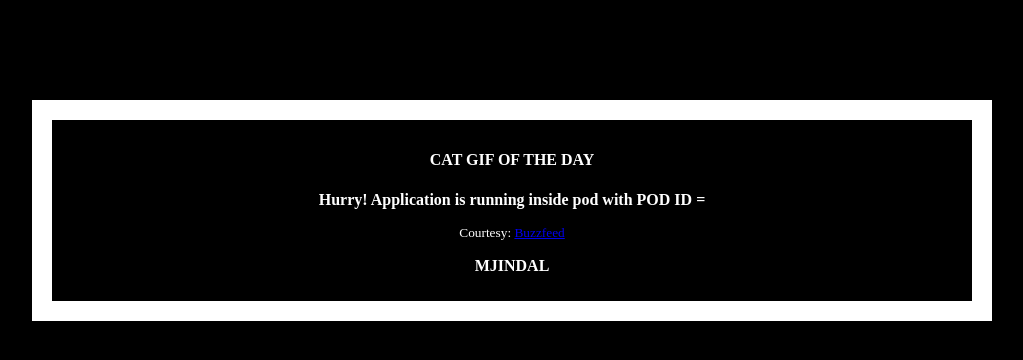
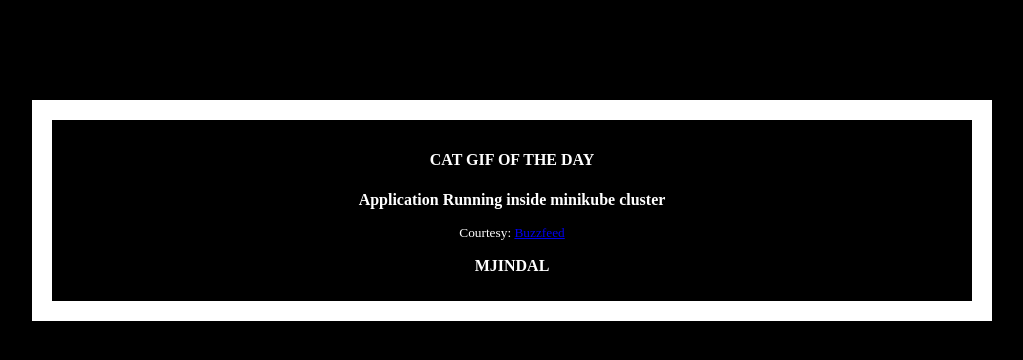
Before and after one commit to manishjindal/myflaskapp-forminikube, a Flask app: template templates/index.html in a window 1280 px wide. Shown: the top 360 px of the page, without its empty margins (128-1151 px from the left). Run offline with Flask 2, Linux system fonts and the light colour scheme; the template is opened without the code that fills it, so the values that code supplies are empty.

Commit message:
reverted changes for example

```diff
--- a/app.py
+++ b/app.py
@@ -24,8 +24,7 @@ images = [
 def index():
     url = random.choice(images)
     sample_string = "mjindal";
-    output=subprocess.check_output("cat /proc/self/cgroup | grep kubepods | sed s/\\\\//\\\\n/g | tail -1", shell=True);
-    return render_template('index.html', url=url , str=output)
+    return render_template('index.html', url=url , str=sample_string)
 
 if __name__ == "__main__":
     app.run(host="0.0.0.0")
--- a/templates/index.html
+++ b/templates/index.html
@@ -21,7 +21,7 @@
     <div class="container">
       <h4>Cat Gif of the day</h4>
       <img src="{{url}}" /> </br>
-      <b>Hurry! Application is running inside pod with POD ID = {{str}}</b>
+      <b>Application Running inside minikube cluster</b>
       <p><small>Courtesy: <a href="http://www.buzzfeed.com/copyranter/the-best-cat-gif-post-in-the-history-of-cat-gifs">Buzzfeed</a></small></p>
       <p><b>MJINDAL</b></p>
     </div>
```
